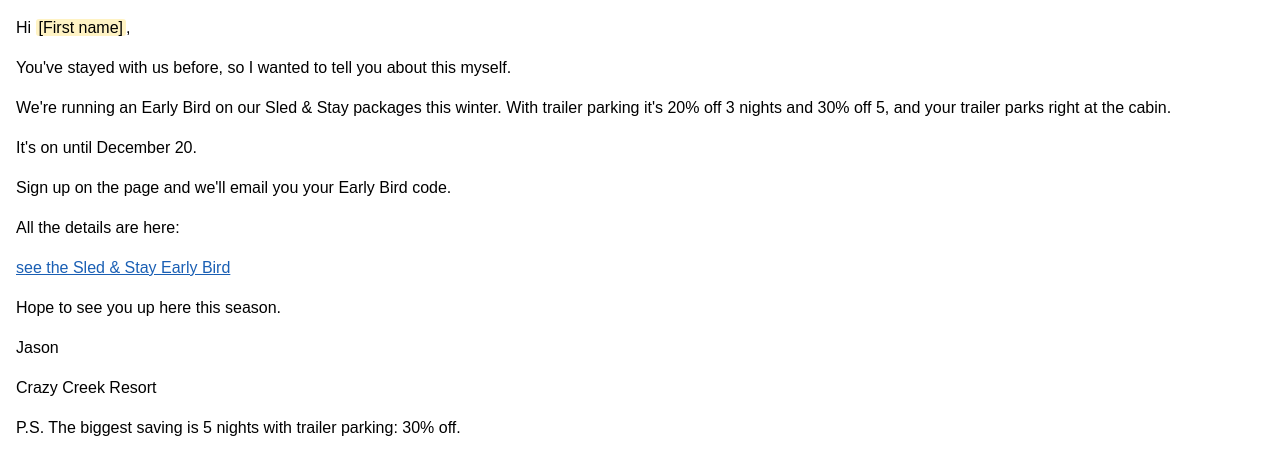
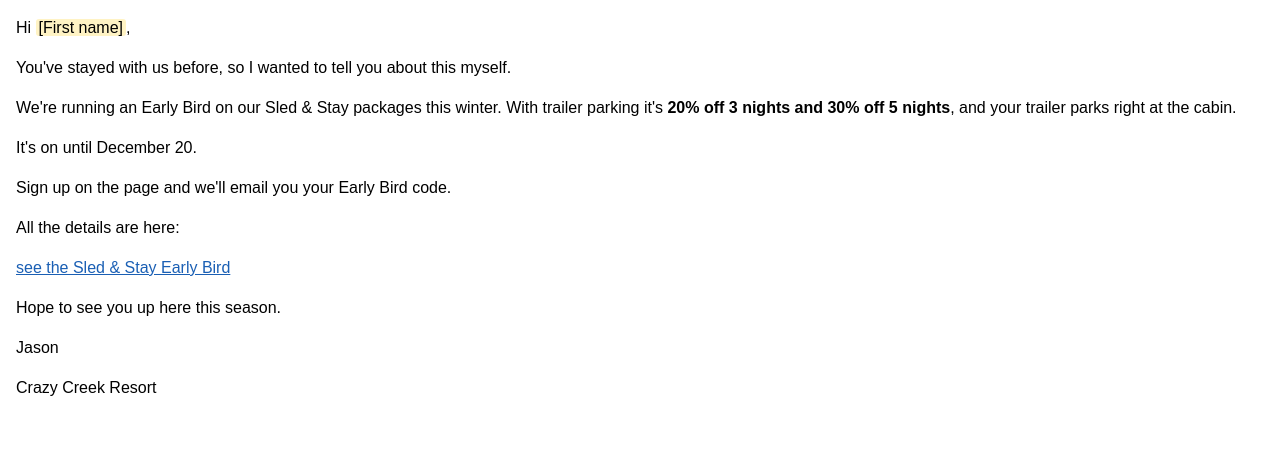
Before and after one commit to noor321uddin-dot/crazy-creek-sled-newsletter, a plain HTML site: page text/emails/e1.html in a window 1280 px wide. Drawn offline with Linux system fonts and the light colour scheme.

Commit message:
E1: bold offer line, drop P.S.
Co-Authored-By: Claude Opus 5.5 <noreply@anthropic.com>

```diff
--- a/text/emails/e1.html
+++ b/text/emails/e1.html
@@ -1,7 +1,7 @@
 <html><head><meta charset="utf-8"><meta name="robots" content="noindex,nofollow"><meta name="viewport" content="width=device-width,initial-scale=1"></head><body style="margin:0;padding:16px;background-color:#ffffff;font-family:Arial,Helvetica,sans-serif;font-size:16px;line-height:24px;color:#000000;">
 <p style="margin:0 0 16px 0;">Hi <span style="background:#fff3c4;border-radius:3px;padding:0 3px;">[First name]</span>,</p>
 <p style="margin:0 0 16px 0;">You've stayed with us before, so I wanted to tell you about this myself.</p>
-<p style="margin:0 0 16px 0;">We're running an Early Bird on our Sled &amp; Stay packages this winter. With trailer parking it's 20% off 3 nights and 30% off 5, and your trailer parks right at the cabin.</p>
+<p style="margin:0 0 16px 0;">We're running an Early Bird on our Sled &amp; Stay packages this winter. With trailer parking it's <strong>20% off 3 nights and 30% off 5 nights</strong>, and your trailer parks right at the cabin.</p>
 <p style="margin:0 0 16px 0;">It's on until December 20.</p>
 <p style="margin:0 0 16px 0;">Sign up on the page and we'll email you your Early Bird code.</p>
 <p style="margin:0 0 16px 0;">All the details are here:</p>
@@ -9,5 +9,4 @@
 <p style="margin:0 0 16px 0;">Hope to see you up here this season.</p>
 <p style="margin:0 0 16px 0;">Jason</p>
 <p style="margin:0 0 16px 0;">Crazy Creek Resort</p>
-<p style="margin:0 0 16px 0;">P.S. The biggest saving is 5 nights with trailer parking: 30% off.</p>
 </body></html>
```
